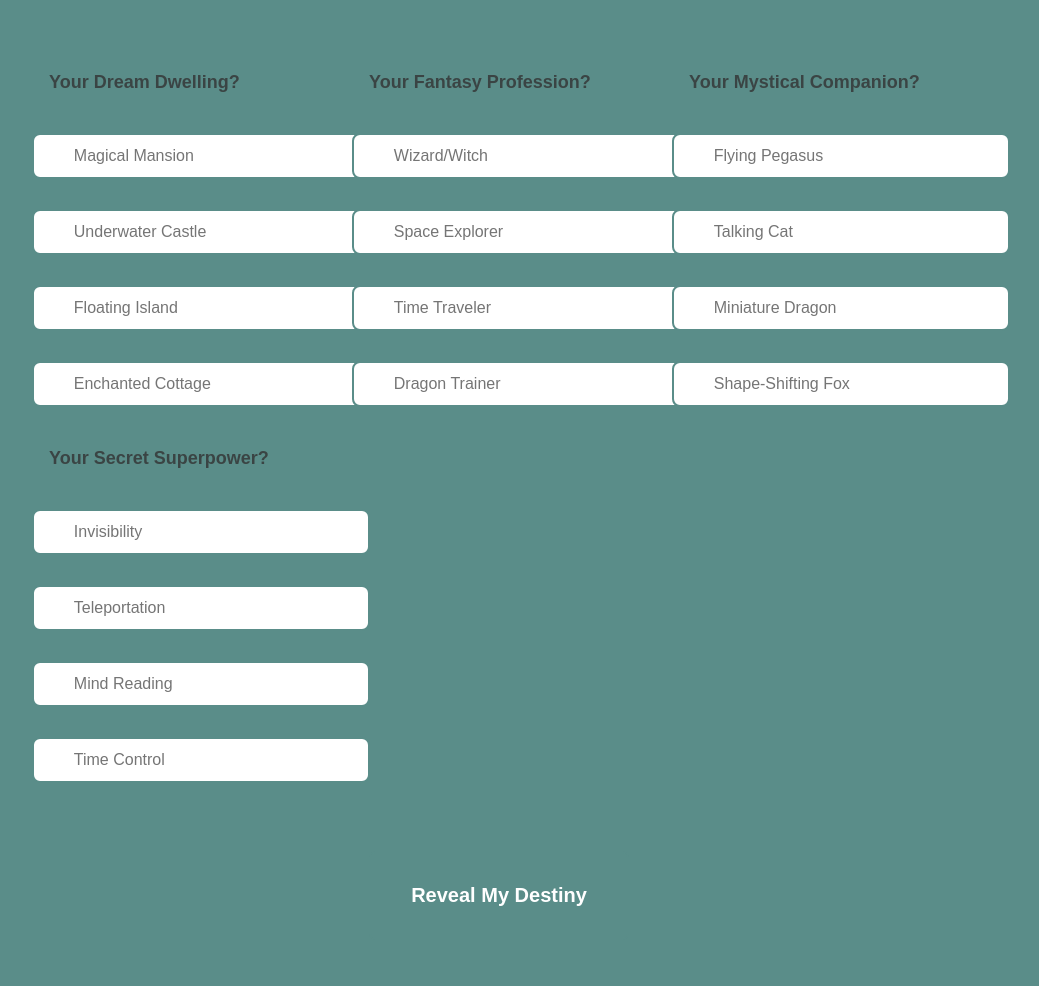
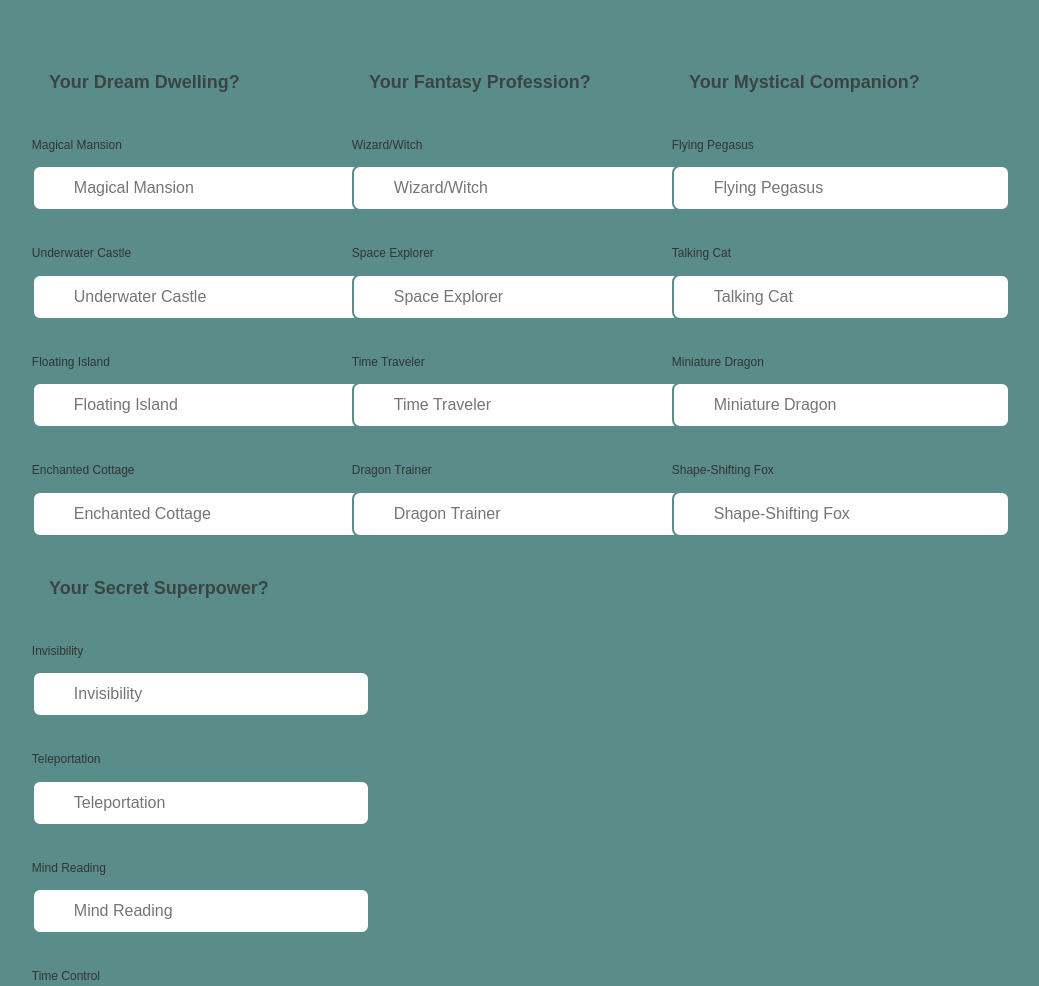
Before and after one commit to mohamadomarismail/-MASH-Game, a plain HTML site: page index.html in a window 1280 px wide. Shown: the part 360-1346 px from the top of the page, without its empty margins (141-1180 px from the left). Drawn offline with Linux system fonts and the light colour scheme.

Commit message:
Update index.html

```diff
--- a/index.html
+++ b/index.html
@@ -4,8 +4,8 @@
     <meta charset="utf-8">
     <meta name="viewport" content="width=device-width, initial-scale=1">
     <title>MASH GAME</title>
-   <link href="normalize.css" rel="stylesheet">
-  <link href="style.css" rel="stylesheet">
+    <link href="normalize.css" rel="stylesheet">
+    <link href="style.css" rel="stylesheet">
 </head>
 <body>
     <h1>MASH - Magical Adventure of Super Hopes</h1>
@@ -17,31 +17,31 @@
         <div class="bucket">
             <div class="choice-bucket">
                 <h4 class="highlight">Your Dream Dwelling?</h4>
-                <input type="text" name="answer_1[]" placeholder="Magical Mansion">
-                <input type="text" name="answer_1[]" placeholder="Underwater Castle">
-                <input type="text" name="answer_1[]" placeholder="Floating Island">
-                <input type="text" name="answer_1[]" placeholder="Enchanted Cottage">
+                <label for="dreamDwelling1">Magical Mansion</label><input type="text" name="answer_1[]" id="dreamDwelling1" placeholder="Magical Mansion">
+                <label for="dreamDwelling2">Underwater Castle</label><input type="text" name="answer_1[]" id="dreamDwelling2" placeholder="Underwater Castle">
+                <label for="dreamDwelling3">Floating Island</label><input type="text" name="answer_1[]" id="dreamDwelling3" placeholder="Floating Island">
+                <label for="dreamDwelling4">Enchanted Cottage</label><input type="text" name="answer_1[]" id="dreamDwelling4" placeholder="Enchanted Cottage">
             </div>
             <div class="choice-bucket">
                 <h4 class="highlight">Your Fantasy Profession?</h4>
-                <input type="text" name="answer_2[]" placeholder="Wizard/Witch">
-                <input type="text" name="answer_2[]" placeholder="Space Explorer">
-                <input type="text" name="answer_2[]" placeholder="Time Traveler">
-                <input type="text" name="answer_2[]" placeholder="Dragon Trainer">
+                <label for="fantasyProfession1">Wizard/Witch</label><input type="text" name="answer_2[]" id="fantasyProfession1" placeholder="Wizard/Witch">
+                <label for="fantasyProfession2">Space Explorer</label><input type="text" name="answer_2[]" id="fantasyProfession2" placeholder="Space Explorer">
+                <label for="fantasyProfession3">Time Traveler</label><input type="text" name="answer_2[]" id="fantasyProfession3" placeholder="Time Traveler">
+                <label for="fantasyProfession4">Dragon Trainer</label><input type="text" name="answer_2[]" id="fantasyProfession4" placeholder="Dragon Trainer">
             </div>
             <div class="choice-bucket">
                 <h4 class="highlight">Your Mystical Companion?</h4>
-                <input type="text" name="answer_3[]" placeholder="Flying Pegasus">
-                <input type="text" name="answer_3[]" placeholder="Talking Cat">
-                <input type="text" name="answer_3[]" placeholder="Miniature Dragon">
-                <input type="text" name="answer_3[]" placeholder="Shape-Shifting Fox">
+                <label for="mysticalCompanion1">Flying Pegasus</label><input type="text" name="answer_3[]" id="mysticalCompanion1" placeholder="Flying Pegasus">
+                <label for="mysticalCompanion2">Talking Cat</label><input type="text" name="answer_3[]" id="mysticalCompanion2" placeholder="Talking Cat">
+                <label for="mysticalCompanion3">Miniature Dragon</label><input type="text" name="answer_3[]" id="mysticalCompanion3" placeholder="Miniature Dragon">
+                <label for="mysticalCompanion4">Shape-Shifting Fox</label><input type="text" name="answer_3[]" id="mysticalCompanion4" placeholder="Shape-Shifting Fox">
             </div>
             <div class="choice-bucket">
                 <h4 class="highlight">Your Secret Superpower?</h4>
-                <input type="text" name="answer_4[]" placeholder="Invisibility">
-                <input type="text" name="answer_4[]" placeholder="Teleportation">
-                <input type="text" name="answer_4[]" placeholder="Mind Reading">
-                <input type="text" name="answer_4[]" placeholder="Time Control">
+                <label for="secretSuperpower1">Invisibility</label><input type="text" name="answer_4[]" id="secretSuperpower1" placeholder="Invisibility">
+                <label for="secretSuperpower2">Teleportation</label><input type="text" name="answer_4[]" id="secretSuperpower2" placeholder="Teleportation">
+                <label for="secretSuperpower3">Mind Reading</label><input type="text" name="answer_4[]" id="secretSuperpower3" placeholder="Mind Reading">
+                <label for="secretSuperpower4">Time Control</label><input type="text" name="answer_4[]" id="secretSuperpower4" placeholder="Time Control">
             </div>
         </div>
         <button type="submit" class="button-submit">Reveal My Destiny</button>
```
